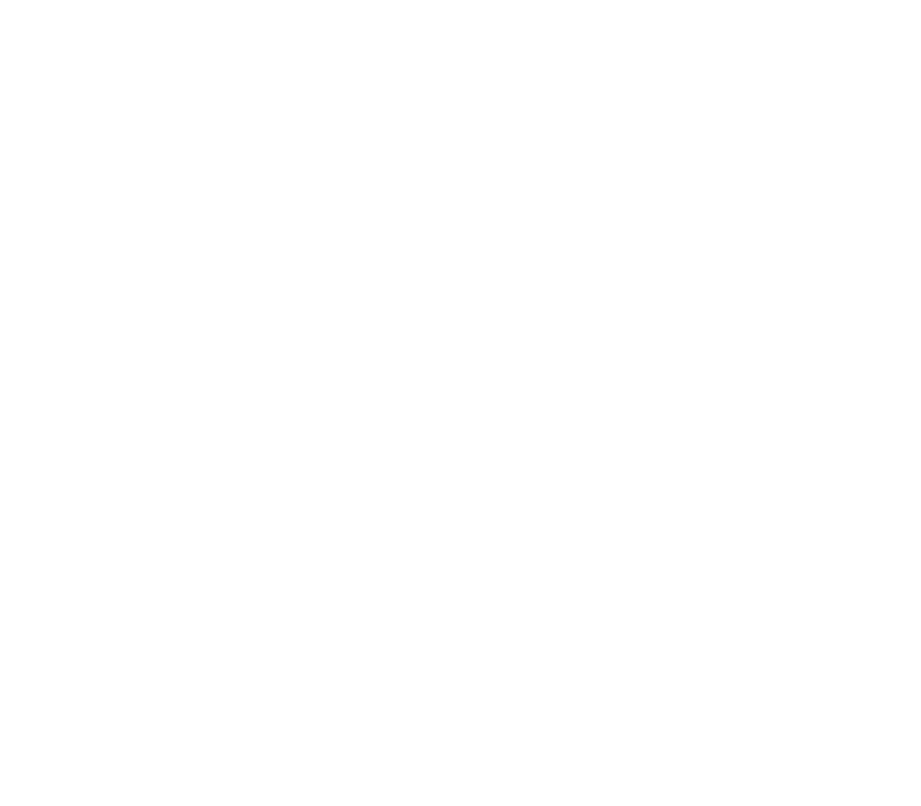
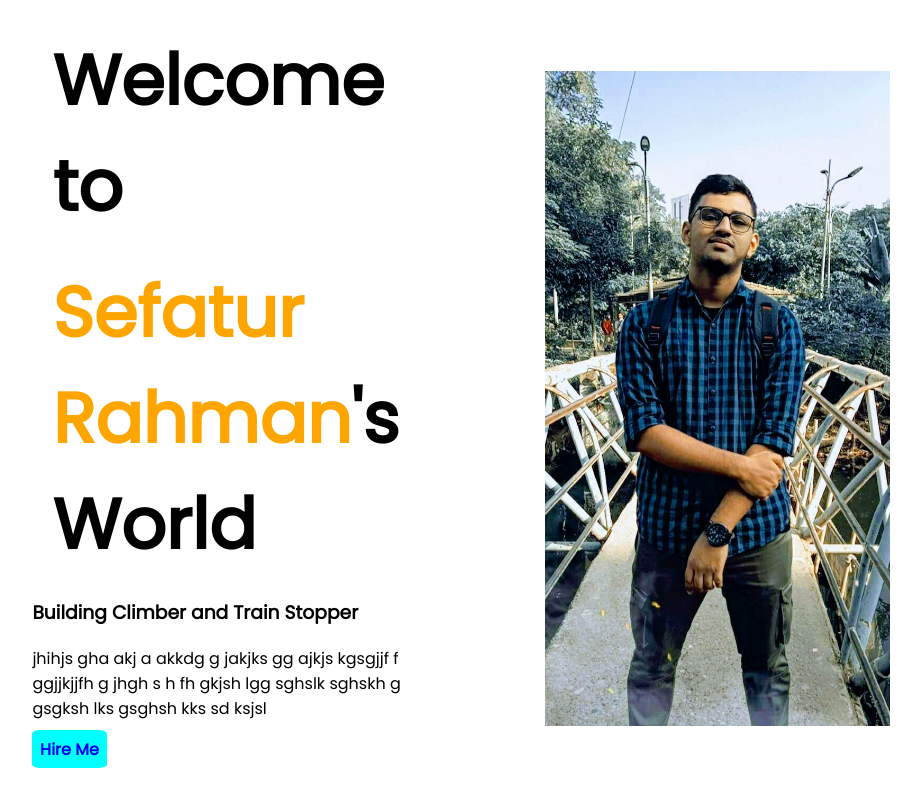
Before and after one commit to Sefat006/developer.portfolio, a plain HTML site: page index.html in a window 1280 px wide. Shown: the whole page, without its empty margins (102-1023 px from the left). Drawn offline with Linux system fonts and the light colour scheme; a web font is replaced by a local one.

Commit message:
sefat's portfolio

```diff
--- a/index.html
+++ b/index.html
@@ -4,9 +4,27 @@
     <meta charset="UTF-8">
     <meta name="viewport" content="width=device-width, initial-scale=1.0">
     <title>sefat's portfolio</title>
+    <link rel="preconnect" href="https://fonts.googleapis.com">
+    <link rel="preconnect" href="https://fonts.gstatic.com" crossorigin>
+    <link href="https://fonts.googleapis.com/css2?family=Anton&family=Pathway+Extreme&family=Poppins&display=swap" rel="stylesheet">
     <link rel="stylesheet" href="style.css">
 </head>
 <body>
+   <section class="">
+    <div class="border">
+        <div class="border1"><h1>Welcome to </h1>
+            <h1><span class="orange-color">Sefatur Rahman</span>'s World</h1>
+            <h3>Building Climber and Train Stopper</h3>
+            <p>jhihjs gha akj a akkdg g jakjks gg ajkjs kgsgjjf f ggjjkjjfh g jhgh s h fh gkjsh lgg sghslk  sghskh g gsgksh lks gsghsh kks sd ksjsl</p>
+            <a href="#"><b>Hire Me</b></a>
+        </div>
+
+    </div>
+    <div class="border">
+        <img src="photo_2023-07-01_12-32-20.jpg" alt="me">
+    </div>
+   </section>
+
 
 </body>
 </html>
--- a/style.css
+++ b/style.css
@@ -0,0 +1,38 @@
+body{
+    font-family: 'Anton', sans-serif;
+    font-family: 'Pathway Extreme', sans-serif;
+    font-family: 'Poppins', sans-serif;
+}
+h1{
+    font-size: 70px;
+    margin: 20px;
+}
+.orange-color{
+    color: orange;
+}
+.flex{
+    display: flex;
+}
+.border{
+    padding-left: 10%;
+    width: 50%;
+}
+.border1{
+    border: none;
+}
+img{
+    padding-top: 10%;
+    height: 50%;
+    width: auto;
+}
+a{
+    text-decoration: none;
+    border: 80%;
+    border-radius: 10%;
+    background-color: aqua;
+    padding: 2%;
+    position: absolute top: 5px;
+}
+section{
+    display: flex;
+}
```
Also changed, not shown: photo_2023-07-01_12-32-20.jpg (added).
